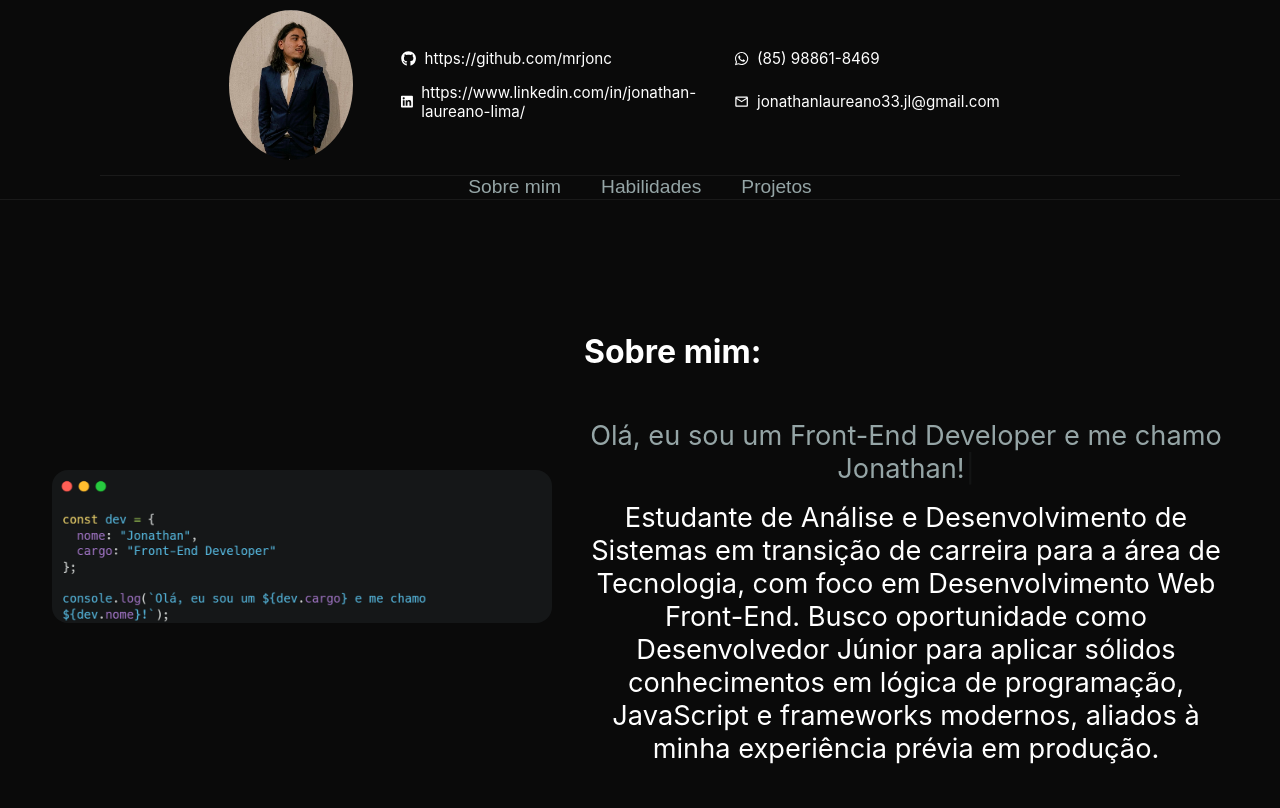
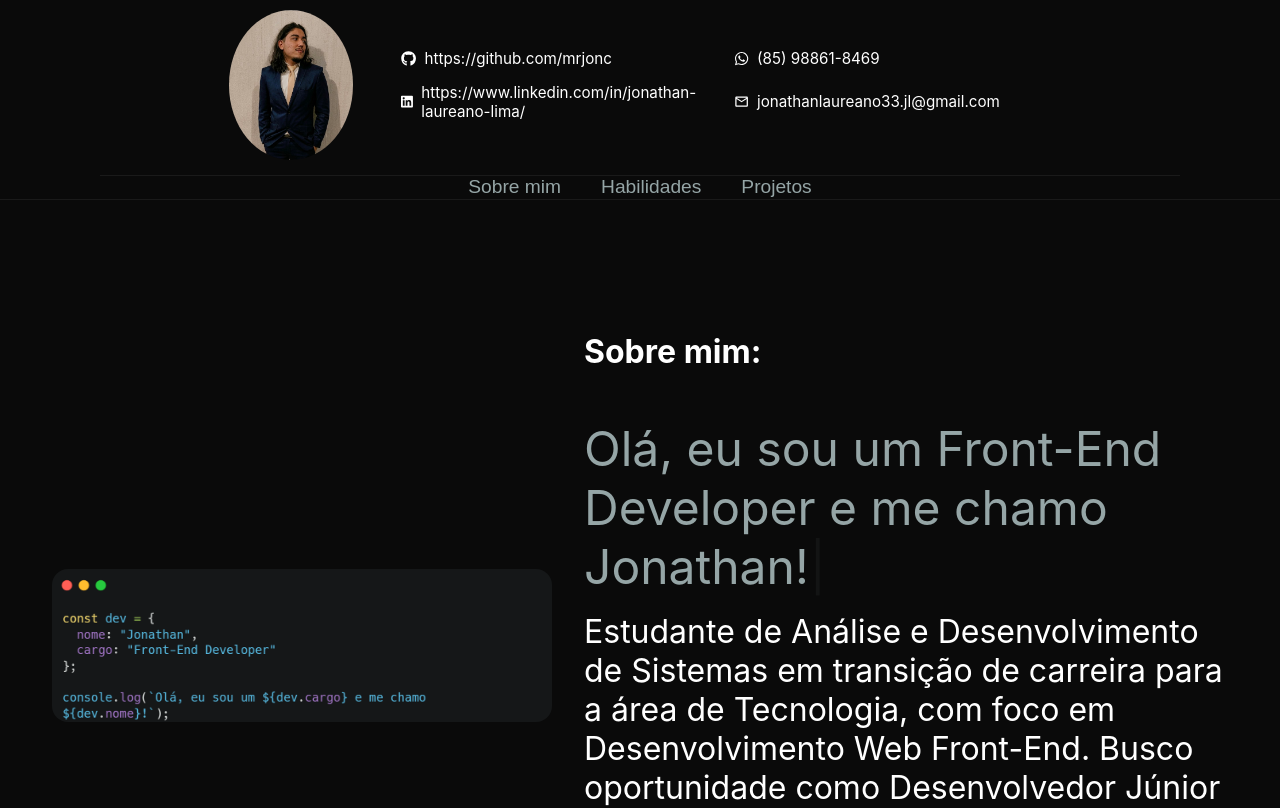
Before and after one commit to mrjonc/Portfolio, a React (Vite) app: page / in a window 1280 px wide. Shown: the top 808 px of the page. Built offline with nearby package versions, Linux system fonts and the light colour scheme.

Commit message:
Ajustando alguma parte do design

```diff
--- a/src/pages/About/About.jsx
+++ b/src/pages/About/About.jsx
@@ -13,7 +13,7 @@
         </div>
         <div className={styles.containerLeft}>
           <h1>Sobre mim:</h1>
-          <p style={{ color: "#95a5a6" }}>
+          <p style={{ color: "#95a5a6", fontSize: "3rem" }}>
             <Typewriter
               onInit={(typewriter) => {
                 typewriter
--- a/src/pages/About/About.module.css
+++ b/src/pages/About/About.module.css
@@ -13,8 +13,8 @@
   display: flex;
   flex-direction: column;
   gap: 1rem;
-  font-size: 1.7rem;
-  text-align: center;
+  font-size: 2rem;
+  text-align: start;
 }
 
 .containerLeft h1 {
```
Also changed, not shown: script.js (deleted).
